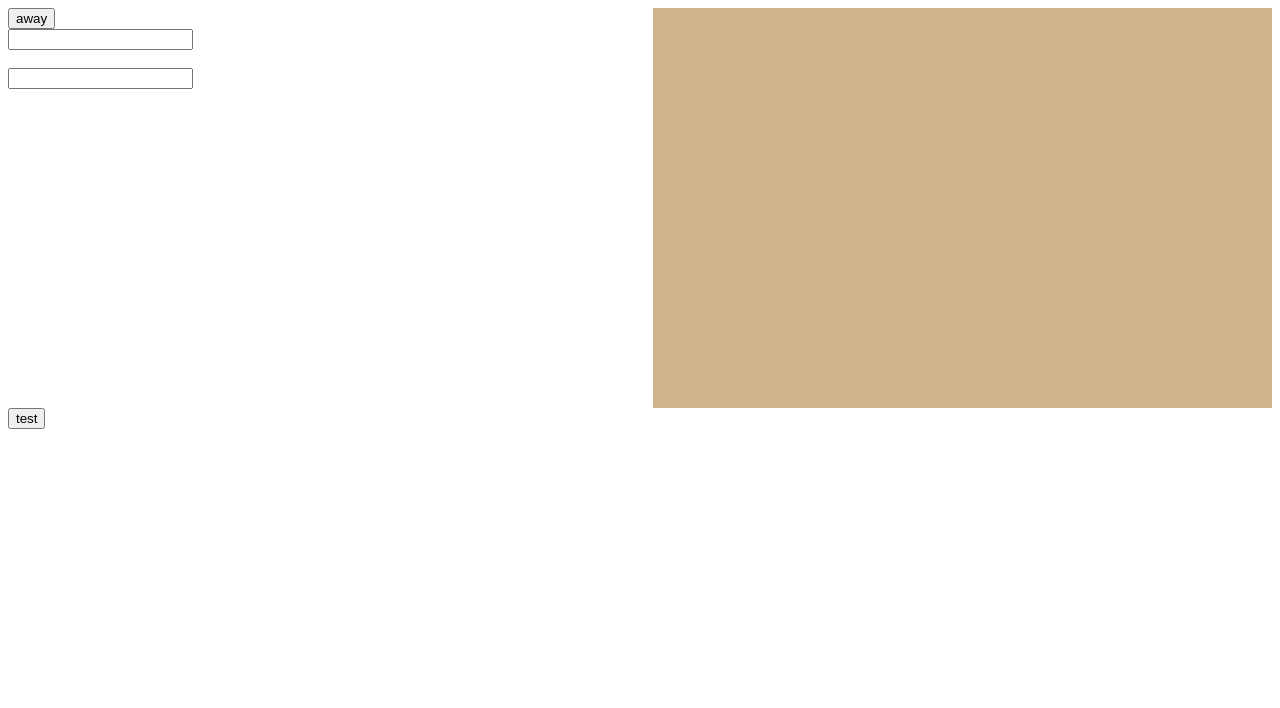
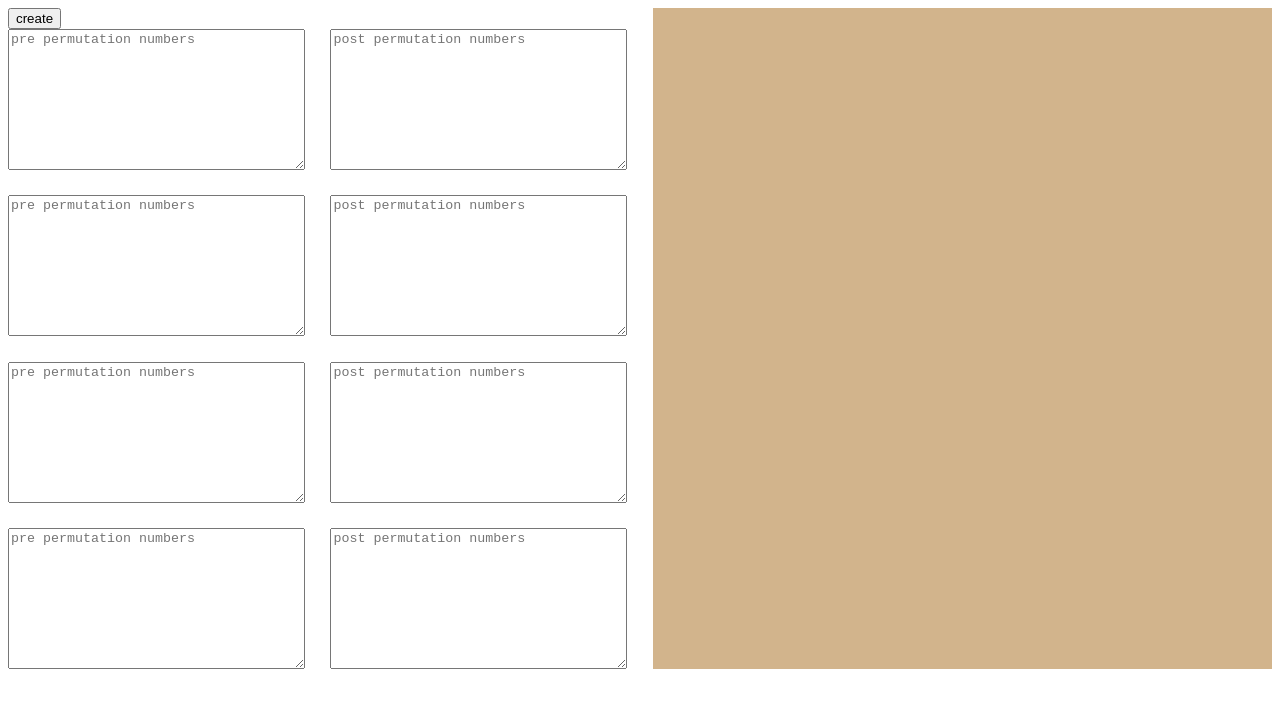
Before and after one commit to BenjaminRussell-me/css_maker, a Vue app: page / in a window 1280 px wide. Shown: the top 708 px of the page. Built offline with nearby package versions, Linux system fonts and the light colour scheme.

Commit message:
mvp has actuated ... probably will never touch this again despite how getto it is lul

```diff
--- a/src/components/allcontent.vue
+++ b/src/components/allcontent.vue
@@ -1,12 +1,27 @@
 <template>
   <div class="content-grid">
     <myinput
-    @preclick="preclickdata = $event" @postclick="postclickdata = $event"
+      @preclick="preclickdata = $event"
+      @postclick="postclickdata = $event"
+      @mq1prn="mq1prndata = $event"
+      @mq2prn="mq2prndata = $event"
+      @mq3prn="mq3prndata = $event"
+      @mq1pon="mq1pondata = $event"
+      @mq2pon="mq2pondata = $event"
+      @mq3pon="mq3pondata = $event"
+      @go="this.test"
     ></myinput>
-    <myoutput @bigthing="bigthing" @preclickdata="preclickdata" @postclickdata="postclickdata" />
-    <div><button v-on:click="test">test</button></div>
-    {{preclickdata}}
-    {{postclickdata}}
+    <myoutput
+      :bigthing="bigthing"
+      :preclickdata="preclickdata"
+      :postclickdata="postclickdata"
+      :mq1prndata="mq1prndata"
+      :mq2prndata="mq2prndata"
+      :mq3prndata="mq3prndata"
+      :mq1pondata="mq1pondata"
+      :mq2pondata="mq2pondata"
+      :mq3pondata="mq3pondata"
+    ></myoutput>
   </div>
 </template>
 
@@ -16,47 +31,48 @@ import myoutput from "./myoutput.vue";
 export default {
   components: {
     myoutput,
-    myinput,
+    myinput
   },
 
-  methods:{
-cartesian: function* cartesian(head, ...tail) {
-  let remainder = tail.length ? cartesian(...tail) : [[]];
-  for (let r of remainder) for (let h of head) yield [h, ...r];
-},
-test: function (){
-for (let c of this.cartesian([1,2,3,4,5,6], [1,2,3,4,5,6], [1,2,3,4,5,6])) {
-console.log(c.length)
-this.bigthing.push(c)
-}
-},
-
-
+  methods: {
+    cartesian: function* cartesian(head, ...tail) {
+      let remainder = tail.length ? cartesian(...tail) : [[]];
+      for (let r of remainder) for (let h of head) yield [h, ...r];
+    },
+    test: function() {
+      for (let c of this.cartesian(
+        [1, 2, 3, 4, 5, 6],
+        [1, 2, 3, 4, 5, 6],
+        [1, 2, 3, 4, 5, 6]
+      )) {
+        this.bigthing.push(c);
+      }
+      console.log("content got the array");
+    }
   },
-  data: function () {
+  data: function() {
     return {
       bigthing: [],
-      preclickdata: '',
-      postclickdata: '',
-    }
-
+      preclickdata: "",
+      postclickdata: "",
+      mq1prndata: "",
+      mq2prndata: "",
+      mq3prndata: "",
+      mq1pondata: "",
+      mq2pondata: "",
+      mq3pondata: ""
+    };
   }
-
 };
-
 
 // Generate all combinations of array elements:
 
-
-
 // Example:
-
 </script>
 
 <!-- Add "scoped" attribute to limit CSS to this component only -->
 <style lang="scss">
-
-.content-grid{
+.content-grid {
   display: grid;
   grid-template-columns: repeat(2, 1fr);
   grid-column-gap: 2vw;
--- a/src/components/myinput.vue
+++ b/src/components/myinput.vue
@@ -1,52 +1,80 @@
 <template>
   <div>
-  <button v-on:click="away">away</button>
-  <br>
-  <input type="text" name="input1" v-model="prenumbers">
-  <br>
-  {{prenumbers}}
-  <br>
-  <input type="text" name="input2" v-model="postnumbers">
-  <br>
-  {{postnumbers}}
+    <button v-on:click="away">create</button>
+    <div class="input-grid">
+      <textarea name="input1" v-model="prenumbers" placeholder="pre permutation numbers"></textarea>
+      <textarea
+        type="text"
+        name="input2"
+        v-model="postnumbers"
+        placeholder="post permutation numbers"
+      ></textarea>
 
+      <textarea name="input3" v-model="mq1prn" placeholder="pre permutation numbers"></textarea>
+      <textarea type="text" name="input4" v-model="mq1pon" placeholder="post permutation numbers"></textarea>
+
+      <textarea name="input5" v-model="mq2prn" placeholder="pre permutation numbers"></textarea>
+      <textarea type="text" name="input6" v-model="mq2pon" placeholder="post permutation numbers"></textarea>
+
+      <textarea name="input7" v-model="mq3prn" placeholder="pre permutation numbers"></textarea>
+      <textarea type="text" name="input8" v-model="mq3pon" placeholder="post permutation numbers"></textarea>
+    </div>
   </div>
 </template>
 
 <script>
-import allcontent from './allcontent.vue'
+import allcontent from "./allcontent.vue";
 
 export default {
   props: {
-    bigthing:{
-      type: Array,
+    bigthing: {
+      type: Array
     }
   },
-    data: function (){
-       return{
-        prenumbers: '',
-        postnumbers: '',
-       }
+  data: function() {
+    return {
+      prenumbers: "",
+      postnumbers: "",
+      mq1prn: "",
+      mq2prn: "",
+      mq3prn: "",
+      mq1pon: "",
+      mq2pon: "",
+      mq3pon: ""
+    };
   },
-       methods:{
-           away: function () {
-              this.$emit('preclick', this.prenumbers)
-              this.$emit('postclick', this.postnumbers)
-
+  methods: {
+    away: function() {
+      this.$emit("preclick", this.prenumbers);
+      this.$emit("postclick", this.postnumbers);
+      this.$emit("mq1prn", this.mq1prn);
+      this.$emit("mq2prn", this.mq2prn);
+      this.$emit("mq3prn", this.mq3prn);
+      this.$emit("mq1pon", this.mq1pon);
+      this.$emit("mq2pon", this.mq2pon);
+      this.$emit("mq3pon", this.mq3pon);
+      this.$emit("go");
     }
   }
-}
+};
 </script>
 
 <style lang="scss">
-.structure-1-1-1 {
+/*.structure-6-3-3 {
+  @include grid-structure;
+  grid-template-columns: repeat(6, 1fr);
+  @media (max-width: $medium-size) {
+    grid-template-columns: repeat(3, 1fr);
+  }
+  @media (max-width: $small-size ) {
+    grid-template-columns: repeat(3, 1fr);
+  }
+}*/
+
+.input-grid {
   display: grid;
-  grid-template-columns: repeat(1, 1fr);
-  @media (max-width: 800px) {
-    grid-template-columns: repeat(1, 1fr);
-  }
-  @media (max-width: 1050px) {
-    grid-template-columns: repeat(1, 1fr);
-  }
+  grid-template-columns: 1fr 1fr;
+  grid-gap: 2vw;
+  height: 40rem;
 }
 </style>
--- a/src/components/myoutput.vue
+++ b/src/components/myoutput.vue
@@ -1,53 +1,65 @@
 <template>
   <div class="output-holder">
-
-     <div v-for="thing in bigthing" v-bind:key="thing" >
-      <div>{{preclickdata}}</div>
-  <span>{{ thing.toString().replace(",", "-").replace(",", "-")}}</span>
-     <div>{{postclickdata}}</div>
+    <div v-for="thing in bigthing" v-bind:key="thing">
+      <span>{{preclickdata}}{{thing.toString().replace(",", "-").replace(",", "-")}}</span>
+      {{postclickdata}}
+      <br>
+      {{mq1prndata}}{{thing.slice(0,1).toString()}}{{mq1pondata}}
+      <br>
+      {{mq2prndata}}{{thing.slice(1,2).toString()}}{{mq2pondata}}
+      <br>
+      {{mq3prndata}}{{thing.slice(2,3).toString()}}{{mq3pondata}}
+      <br>
     </div>
-
-
   </div>
-
 </template>
 
 <script>
-import allcontent from './allcontent.vue'
+import allcontent from "./allcontent.vue";
 
 export default {
   props: {
-    bigthing:{
-      type: Array,
+    bigthing: {
+      type: Array
     },
-  preclickdata:{
-    type: String,
+    preclickdata: {
+      type: String
     },
-   postclickdata:{
-    type: String,
+    postclickdata: {
+      type: String
     },
+    mq1prndata: {
+      type: String
+    },
+    mq2prndata: {
+      type: String
+    },
+    mq3prndata: {
+      type: String
+    },
+    mq1pondata: {
+      type: String
+    },
+    mq2pondata: {
+      type: String
+    },
+    mq3pondata: {
+      type: String
+    }
   },
 
-  data: function (){
-      return{
-
-
-      }
+  data: function() {
+    return {};
   },
   methods: {
-      replace: function () {
-         thing
-      },
-
+    replace: function() {}
   }
-
-}
+};
 </script>
 
 <style lang="scss">
-.output-holder{
+.output-holder {
   min-height: 400px;
   background: tan;
 }
-
 </style>
```
Lines whose indentation alone changed are shown as unchanged.
